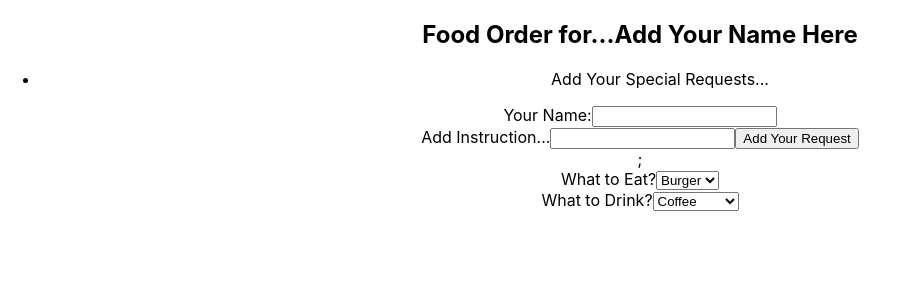
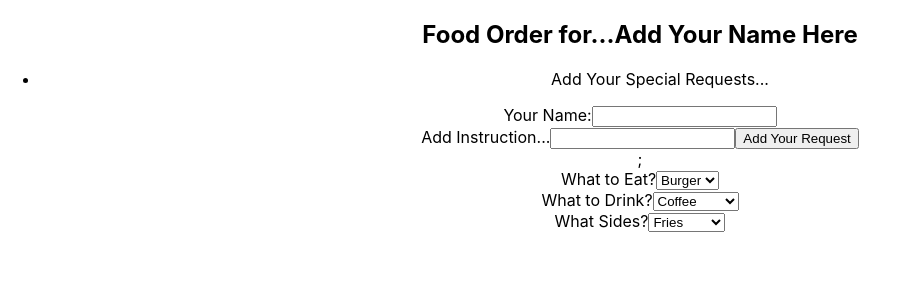
Before and after one commit to PeteSeeling/fast-food-order-react, a React (Create React App) app: page / in a window 1280 px wide. Shown: the top 300 px of the page, without its empty margins (0-899 px from the left). Built offline with nearby package versions, Linux system fonts and the light colour scheme.

Commit message:
sides dropdown working

```diff
--- a/src/App.js
+++ b/src/App.js
@@ -6,6 +6,7 @@ import { useState } from 'react';
 
 import AddName from './order-name';
 import FoodDropDown from './FoodDropdown';
+import SidesDropDown from './SidesDropdown';
 import DrinkDropDown from './DrinkDropdown';
 import InstructionForm from './InstructionForm';
 
@@ -15,6 +16,7 @@ function App() {
   const [instructions, addInstructions] = useState(['Add Your Special Requests...']);
   const [drinkId, setDrinkId] = useState(1);
   const [foodId, setFoodId] = useState(1);
+  const [sidesId, setSidesId] = useState(1);
 
 
 
@@ -37,8 +39,7 @@ function App() {
         <InstructionForm addInstructions={addInstructions} instructions={instructions}/>
         <FoodDropDown setFoodId={setFoodId} />
         <DrinkDropDown setDrinkId={setDrinkId} />
-
-
+        <SidesDropDown setSidesId={setSidesId} />
 
       </div>
     </div>
```
